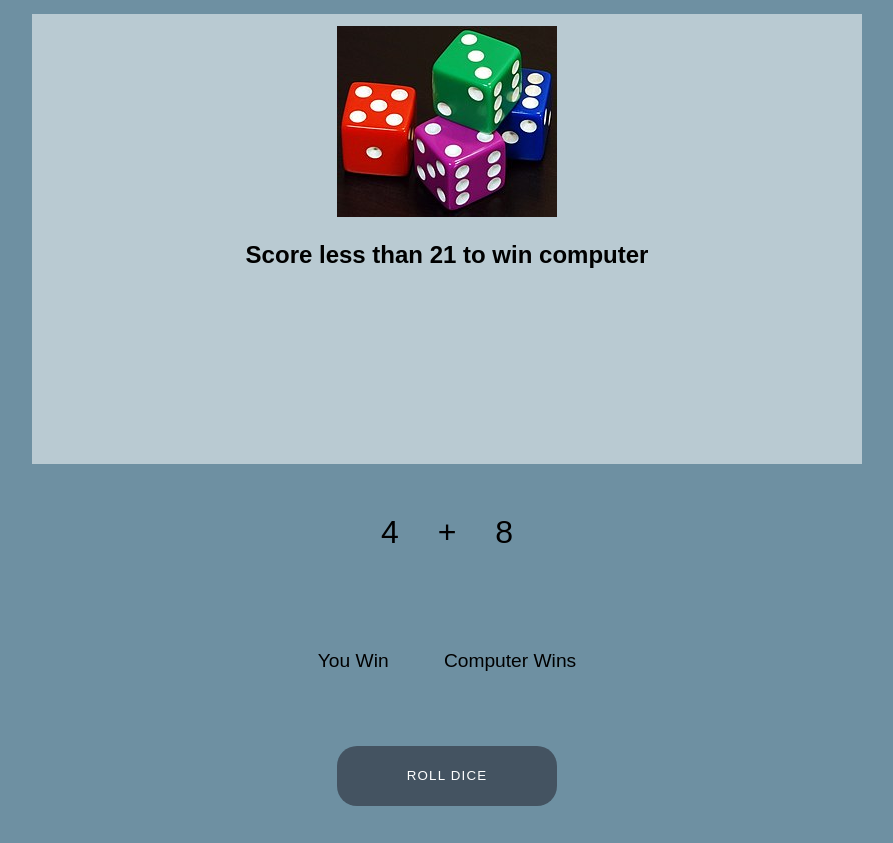
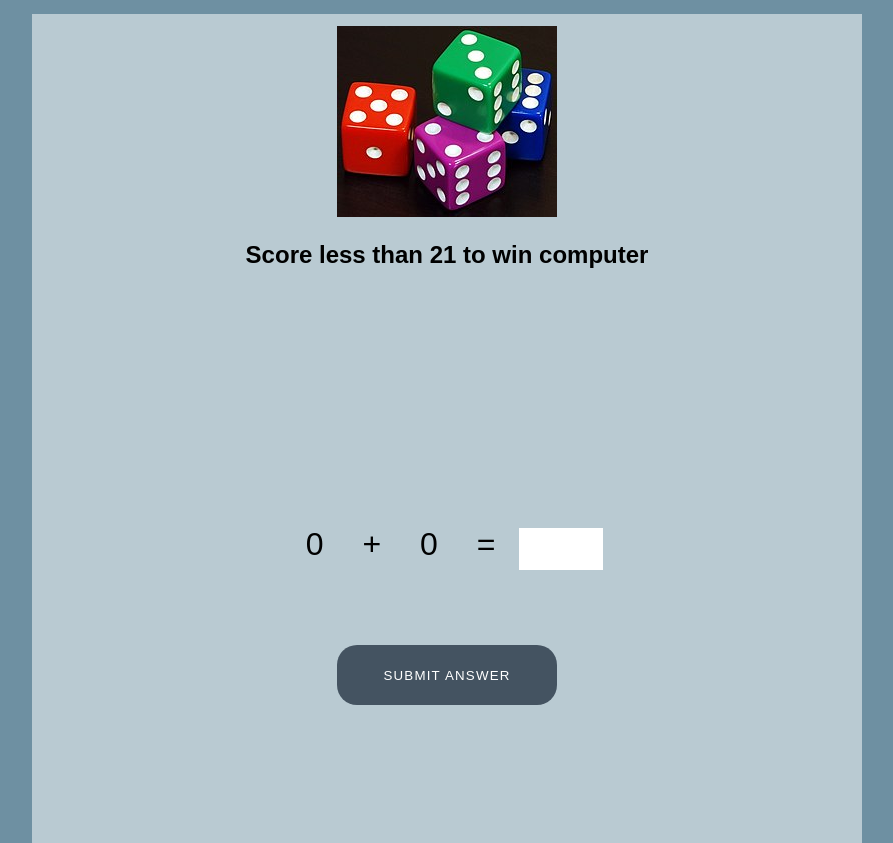
Before and after one commit to Code-Institute-Submissions/alanwhelan1978-dicegame_DecResub, a plain HTML site: page index.html in a window 1280 px wide. Shown: the part 109-952 px from the top of the page, without its empty margins (193-1086 px from the left). Before the commit the page ends 923 px from the top, so only its background shows below. Drawn offline with Linux system fonts and the light colour scheme; a web font is replaced by a local one.

Commit message:
Add answer area to html game area

```diff
--- a/assets/js/script.js
+++ b/assets/js/script.js
@@ -28,9 +28,10 @@ function runGame(gameType) {
     // Creates two random numbers between 1 and 15
     let num1 = Math.floor(Math.random() * 15) + 1;
     let num2 = Math.floor(Math.random() * 11) + 1;
+    let num3 = num1 + num2;
 
     if (gameType === "addition") {
-        displayAdditionQuestion(num1, num2);
+        displayAdditionQuestion(num1, num2 = num3);
     } else {
         alert(`Unknown game type: ${gameType}`);
         throw `Unknown game type: ${gameType}. Aborting!`;
@@ -66,9 +67,10 @@ function calculateCorrectAnswer() {
     let operand1 = parseInt(document.getElementById('operand1').innerText);
     let operand2 = parseInt(document.getElementById('operand2').innerText);
     let operator = document.getElementById("operator").innerText
+    let operand3 = parseInt(document.getElementById('operand3').innerText);
 
     if (operator === "+") {
-        return [operand1 + operand2, "addition"]
+        return [operand1 + operand2, "addition" = operand3]
     }  else {
         alert(`Unimplemented operator ${operator}`);
         throw `Unimplemented operator ${operator}. Aborting!`;
--- a/index.html
+++ b/index.html
@@ -22,19 +22,22 @@
         <h2>Score less than 21 to win computer</h2>
 
     </div>
-
+    <div class="game-area">
         <div class="question-area">
            <span id="operand1">0</span>
-        <span id="operator" data-type="addition">+</span>
-        <span id ="operand2">0</span>
-        <p class = "answer-message">Answer Message</p>
+           <span id="operator">+</span>
+           <span id="operand2">0</span>
+           <span>=</span>
+           <p class="answer-message">Enter Answer:</p>
+           <input id="answer-box" type="number">
+       </div>
+       <button data-type="submit" class="btn btn--gray">Submit Answer</button>
    </div>
 
    <div class="score-area">
-        <p class="scores">You Win <span id="score"></span></p>
-        <p class="scores">Computer Wins <span id="incorrect"></span></p>
+       <p class="scores">Correct Answers <span id="score">0</span></p>
+       <p class="scores">Incorrect Answers <span id="incorrect">0</span></p>
    </div>
-    <button data-type="submit" class="btn btn--gray">Roll Dice</button>
      <script src="assets/js/script.js"></script>
 </body>
 
```
Lines whose indentation alone changed are shown as unchanged.
